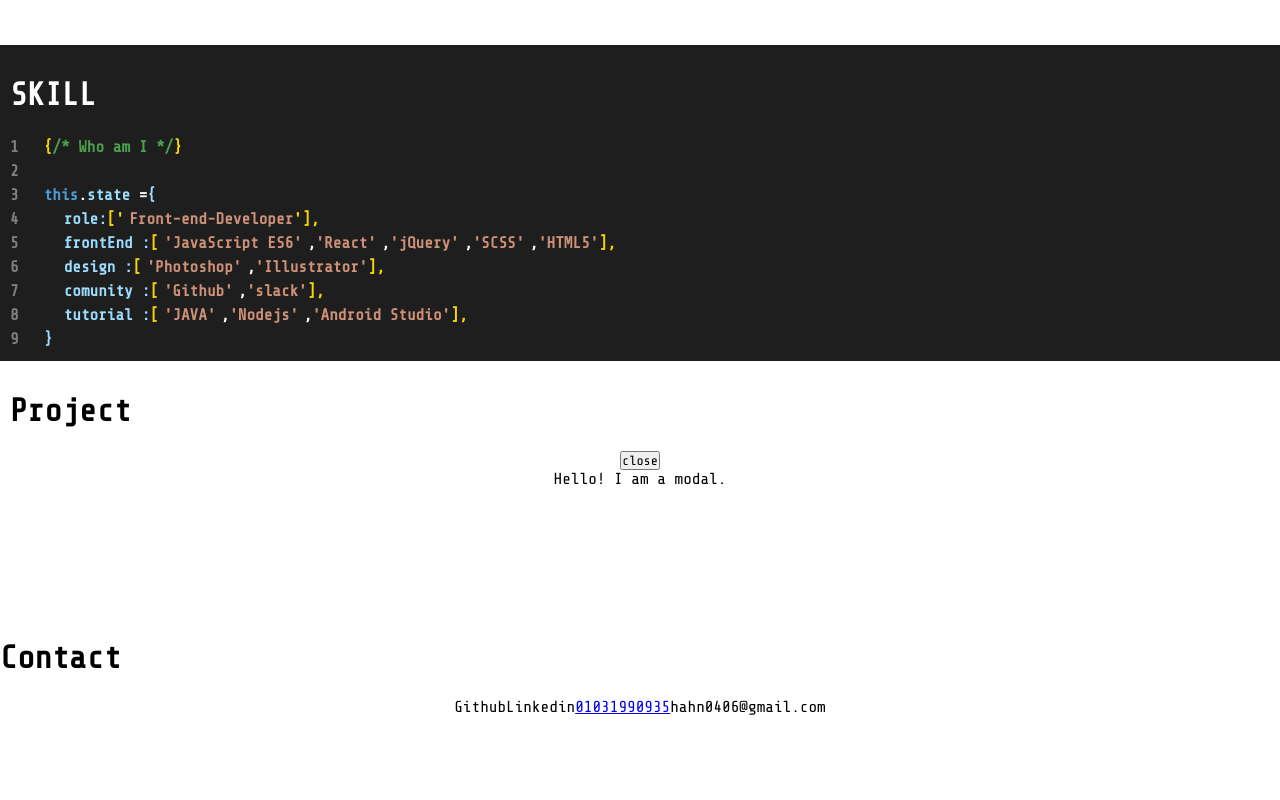
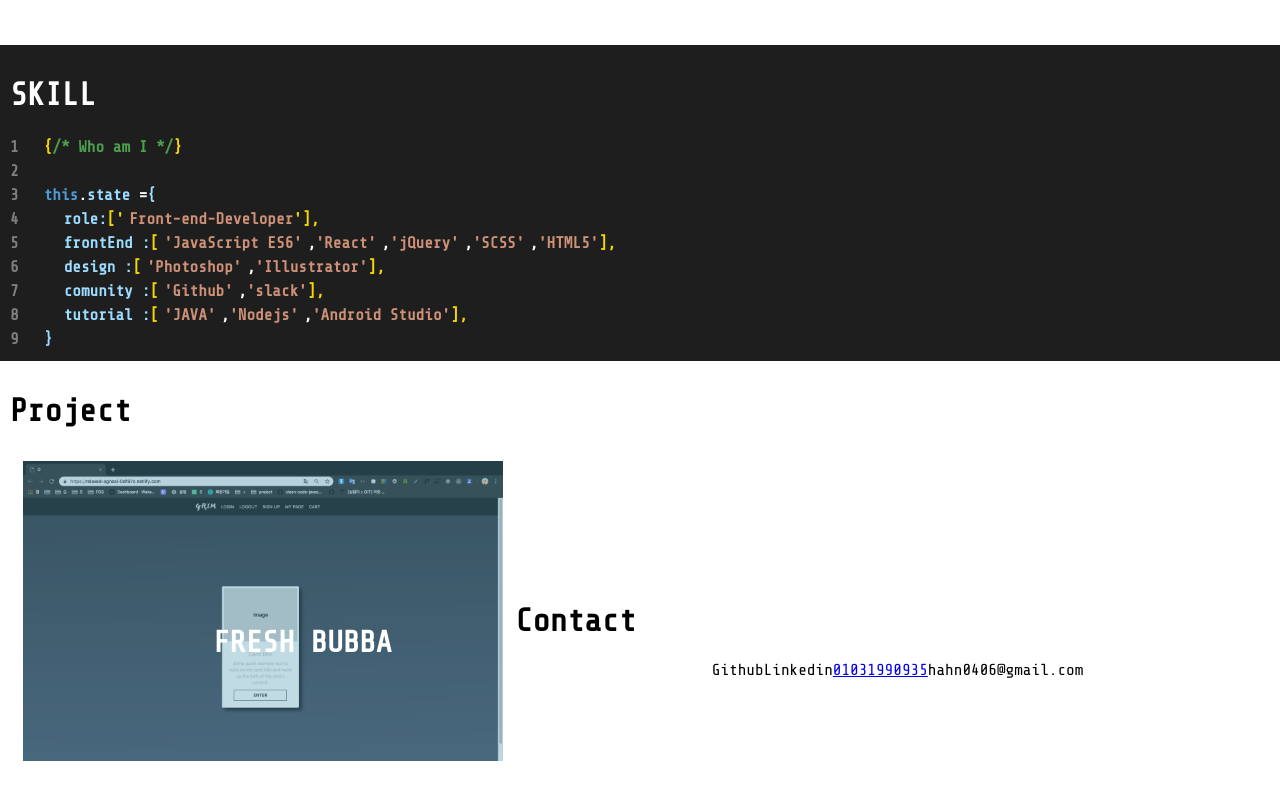
Before and after one commit to jyansol/resume, a React (Create React App) app: page / in a window 1280 px wide. Shown: the part 905-1705 px from the top of the page. Built offline with nearby package versions, Linux system fonts and the light colour scheme.

Commit message:
[FEAT] img hover effect

```diff
--- a/src/components/Modal.js
+++ b/src/components/Modal.js
@@ -1,4 +1,5 @@
 import React, { Component } from 'react';
+import modal from './_modal.scss';
 
 export default class Modal extends Component {
   render() {
--- a/src/components/Project.js
+++ b/src/components/Project.js
@@ -29,8 +29,18 @@ export default class Project extends Component {
         <div class="Project">
           <h1 className="title">Project</h1>
           <div className="Project__img">
-            {/* <Modal onClick={this.openModal} /> */}
-            <Modal onClick={this.openModal} isOpen={this.state.isModalOpen} onClose={this.closeModal} />
+            <figure class="effect-bubba">
+              <img src={grim} alt="" />
+              <figcaption>
+                <h2>
+                  Fresh <span>Bubba</span>
+                </h2>
+                <p>Bubba likes to appear out of thin air.</p>
+                <a href="#">View more</a>
+              </figcaption>
+            </figure>
+
+            <Modal isOpen={this.state.isModalOpen} onClose={this.closeModal} />
             {/* <a onClick={this.openModal}>Open the modal</a>
             <img src={grim} alt="" />
             <img src={baseball} alt="" /> */}
--- a/src/components/_common.scss
+++ b/src/components/_common.scss
@@ -16,12 +16,6 @@ h1 {
 
 .title {
   text-align: left;
-}
-
-img {
-  width: 350px;
-  height: 250px;
-  margin-right: 10px;
 }
 
 .main {
--- a/src/components/_modal.scss
+++ b/src/components/_modal.scss
@@ -5,9 +5,14 @@
   position: fixed;
   z-index: 1;
   left: 0;
-  top: 0;
-  height: 100%;
-  width: 100%;
+  top: 50%;
+  height: 100vh;
+  width: 800px;
   overflow: auto;
-  background-color: rgba(0, 0, 0, 0.5);
+  background-color: white;
 }
+
+.modal.modal--is-open {
+  display: block;
+  border: 1px solid green;
+}
--- a/src/components/_project.scss
+++ b/src/components/_project.scss
@@ -3,3 +3,127 @@
 .Project {
   padding: 10px;
 }
+figure {
+  position: relative;
+  float: left;
+  overflow: hidden;
+  margin: 10px 1%;
+  min-width: 320px;
+  max-width: 480px;
+  max-height: 360px;
+  width: 48%;
+  background: #3085a3;
+  text-align: center;
+  cursor: pointer;
+}
+
+figure img {
+  position: relative;
+  display: block;
+  min-height: 100%;
+  max-width: 100%;
+  opacity: 0.8;
+}
+
+figure figcaption {
+  padding: 2em;
+  color: #fff;
+  text-transform: uppercase;
+  font-size: 1.25em;
+  -webkit-backface-visibility: hidden;
+  backface-visibility: hidden;
+}
+
+figure figcaption::before,
+figure figcaption::after {
+  pointer-events: none;
+}
+
+figure figcaption,
+figure figcaption > a {
+  position: absolute;
+  top: 0;
+  left: 0;
+  width: 100%;
+  height: 100%;
+}
+
+figure figcaption > a {
+  z-index: 1000;
+  text-indent: 200%;
+  white-space: nowrap;
+  font-size: 0;
+  opacity: 0;
+}
+
+// figure.effect-bubba {
+//   background: #9e5406;
+// }
+
+figure.effect-bubba img {
+  opacity: 0.7;
+  -webkit-transition: opacity 0.35s;
+  transition: opacity 0.35s;
+}
+
+figure.effect-bubba:hover img {
+  opacity: 0.4;
+}
+
+figure.effect-bubba figcaption::before,
+figure.effect-bubba figcaption::after {
+  position: absolute;
+  top: 30px;
+  right: 30px;
+  bottom: 30px;
+  left: 30px;
+  content: '';
+  opacity: 0;
+  -webkit-transition: opacity 0.35s, -webkit-transform 0.35s;
+  transition: opacity 0.35s, transform 0.35s;
+}
+
+figure.effect-bubba figcaption::before {
+  border-top: 1px solid #fff;
+  border-bottom: 1px solid #fff;
+  -webkit-transform: scale(0, 1);
+  transform: scale(0, 1);
+}
+
+figure.effect-bubba figcaption::after {
+  border-right: 1px solid #fff;
+  border-left: 1px solid #fff;
+  -webkit-transform: scale(1, 0);
+  transform: scale(1, 0);
+}
+
+figure.effect-bubba h2 {
+  padding-top: 30%;
+  -webkit-transition: -webkit-transform 0.35s;
+  transition: transform 0.35s;
+  -webkit-transform: translate3d(0, -20px, 0);
+  transform: translate3d(0, -20px, 0);
+}
+
+figure.effect-bubba p {
+  padding: 20px 2.5em;
+  opacity: 0;
+  -webkit-transition: opacity 0.35s, -webkit-transform 0.35s;
+  transition: opacity 0.35s, transform 0.35s;
+  -webkit-transform: translate3d(0, 20px, 0);
+  transform: translate3d(0, 20px, 0);
+}
+
+figure.effect-bubba:hover figcaption::before,
+figure.effect-bubba:hover figcaption::after {
+  opacity: 1;
+  -webkit-transform: scale(1);
+  transform: scale(1);
+}
+
+figure.effect-bubba:hover h2,
+figure.effect-bubba:hover p {
+  opacity: 1;
+  -webkit-transform: translate3d(0, 0, 0);
+  transform: translate3d(0, 0, 0);
+}
```
